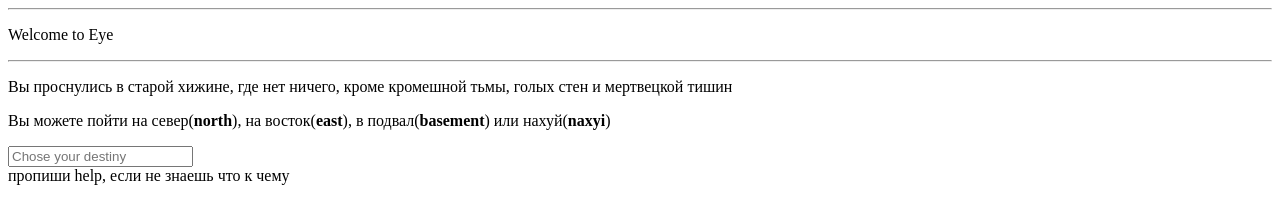
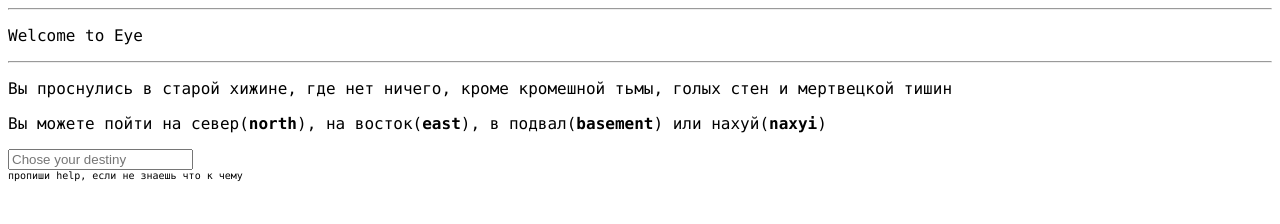
Before and after one commit to NeigeDemars/neigedemars.github.io, a plain HTML site: page index.html in a window 1280 px wide. Drawn offline with Linux system fonts and the light colour scheme.

Commit message:
(+) succ

```diff
--- a/index.html
+++ b/index.html
@@ -10,6 +10,15 @@
 </div>
 <input id="user-input" placeholder="Chose your destiny">
 <div id="help">пропиши help, если не знаешь что к чему</div>
+<style>
+    div {
+        font-family: Consolas;
+    }
+
+    #help {
+        font-size: 10px;
+    }
+</style>
 <script type="text/javascript" src="jquery-3.2.1.min.js"></script>
 <script type="text/javascript" src="rooms.js"></script>
 <script type="text/javascript" src="script.js"></script>
```
